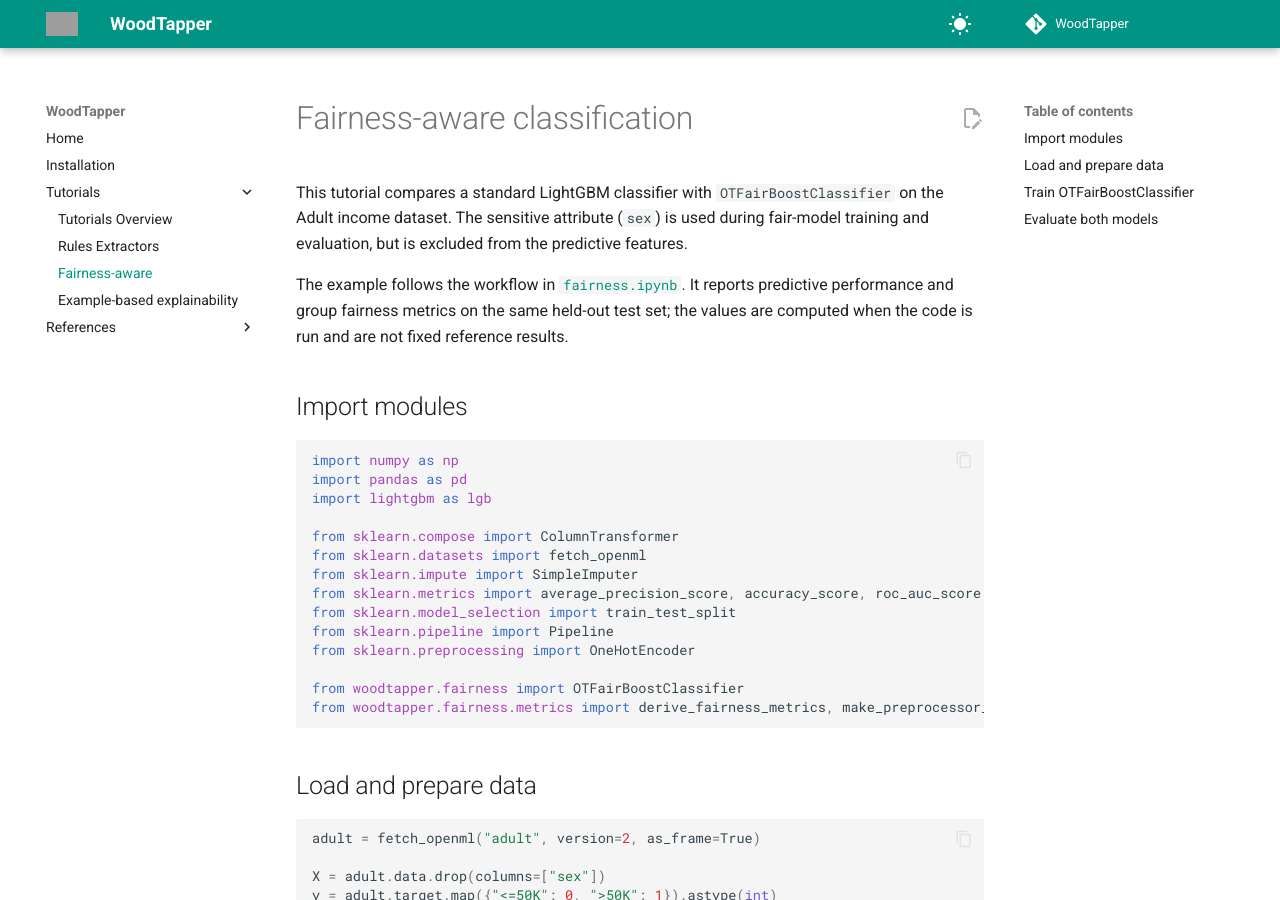
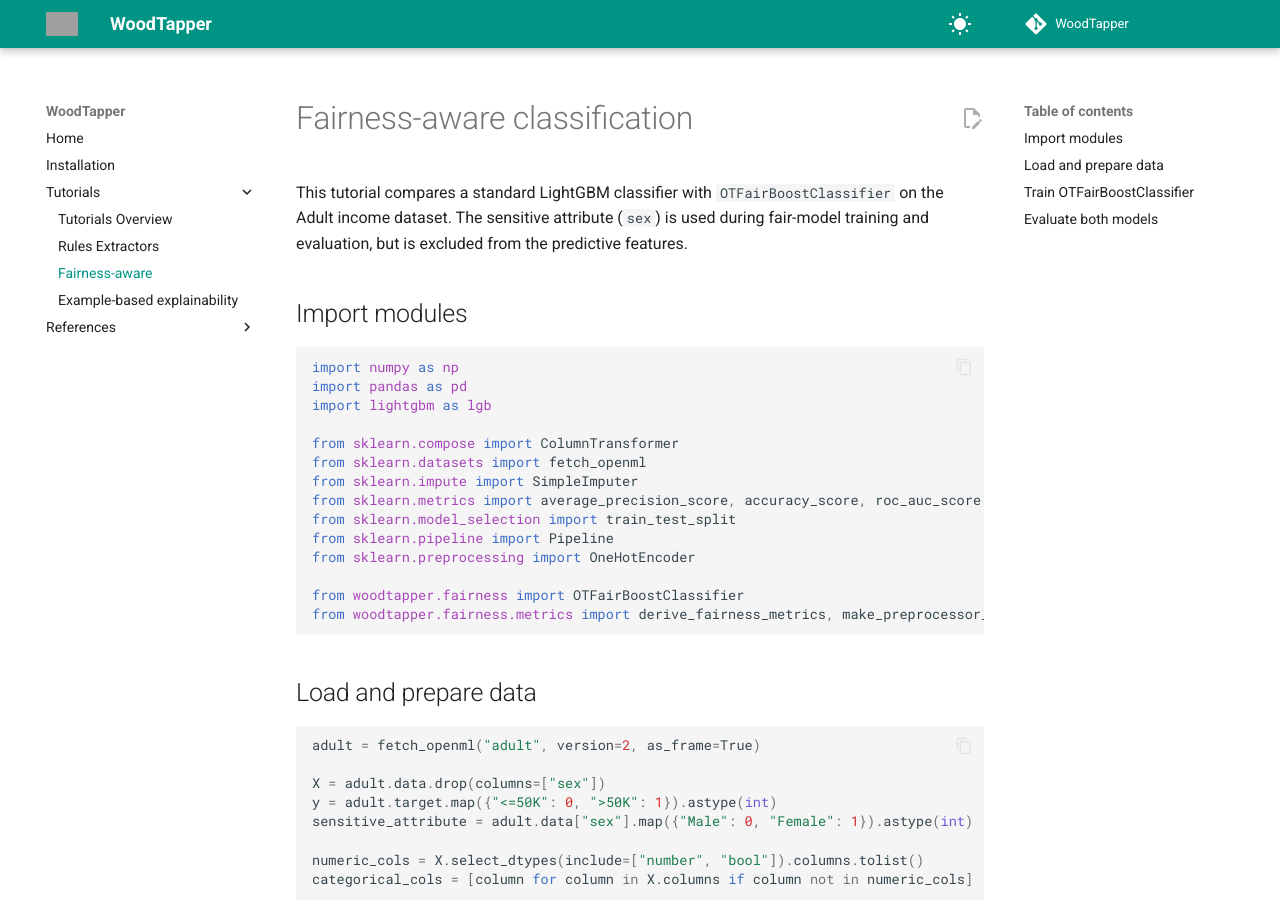
Before and after one commit to artefactory/woodtapper, an MkDocs documentation site: the page built from docs/3_tutorials_fairness.md, in a window 1280 px wide and 900 px high. Built offline with MkDocs 1.6.1 and Material for MkDocs 9.7.7, drawn with Linux system fonts in a browser that asks for light colours; comment, search, counter and statistics services are not loaded; grey boxes are pictures that could not be loaded.

Commit message:
fix: delete refs on fairness notebook

```diff
--- a/docs/3_tutorials_fairness.md
+++ b/docs/3_tutorials_fairness.md
@@ -2,7 +2,6 @@
 
 This tutorial compares a standard LightGBM classifier with `OTFairBoostClassifier` on the Adult income dataset. The sensitive attribute (`sex`) is used during fair-model training and evaluation, but is excluded from the predictive features.
 
-The example follows the workflow in [`fairness.ipynb`](../notebooks/fairness.ipynb). It reports predictive performance and group fairness metrics on the same held-out test set; the values are computed when the code is run and are not fixed reference results.
 
 ## Import modules
 
```
